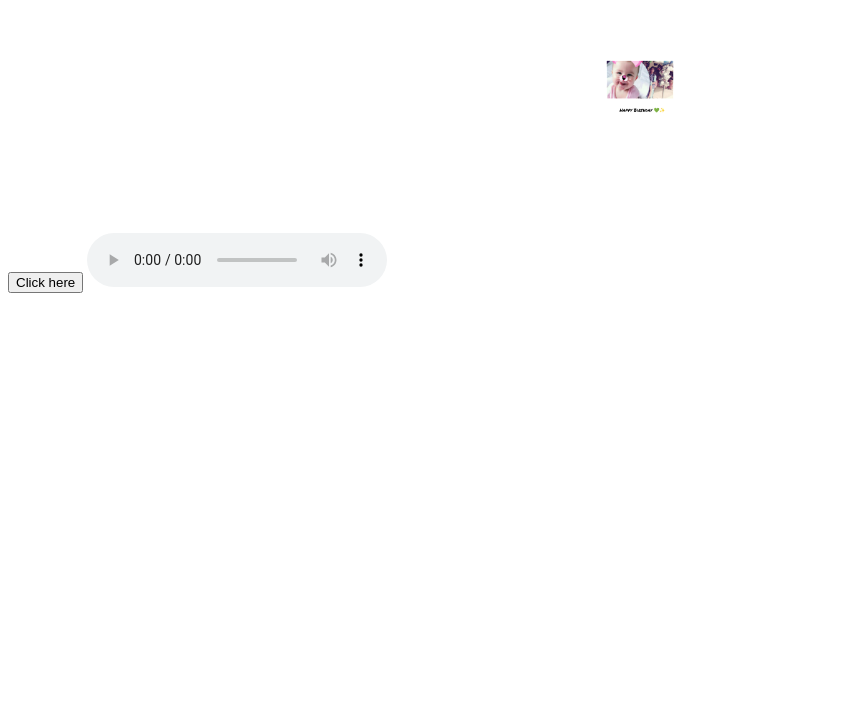
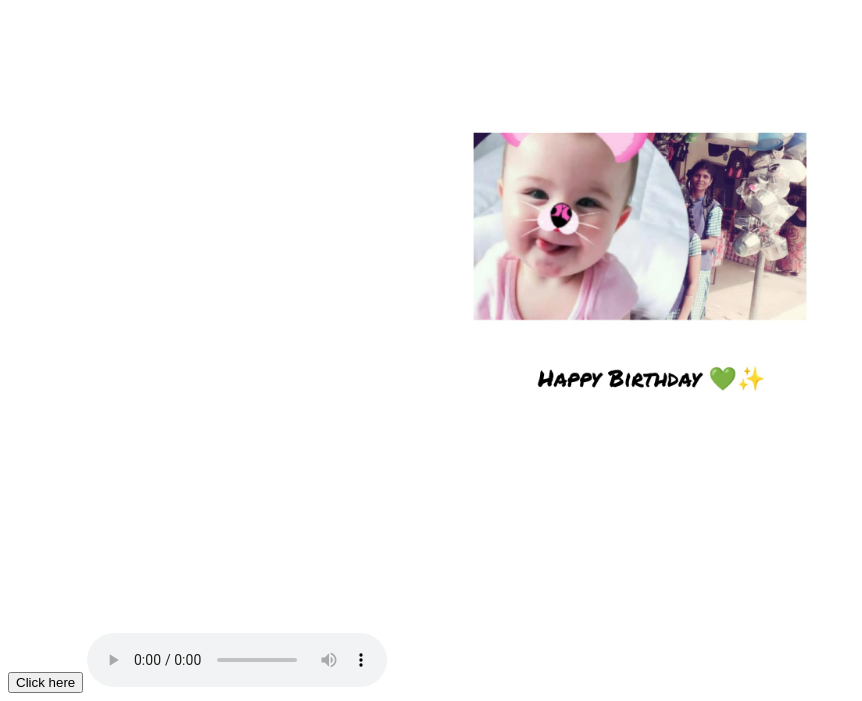
Before and after one commit to Gowtham22it/Gasc, a plain HTML site: page tem.html in a window 1280 px wide. Shown: the part 109-810 px from the top of the page, without its empty margins (0-862 px from the left). Drawn offline with Linux system fonts and the light colour scheme.

Commit message:
Update tem.html

```diff
--- a/tem.html
+++ b/tem.html
@@ -6,7 +6,7 @@
 <br><br><br>
   <br>
 <br><br><br>
-<center><img src="has.jpg" width="100px"  alt="wish you happy birthday">
+<center><img src="has.jpg" width="500px"  alt="wish you happy birthday">
 </center>
 <br><br><br>
   <br><br> <button onclick="play()">Click here</button>
```
